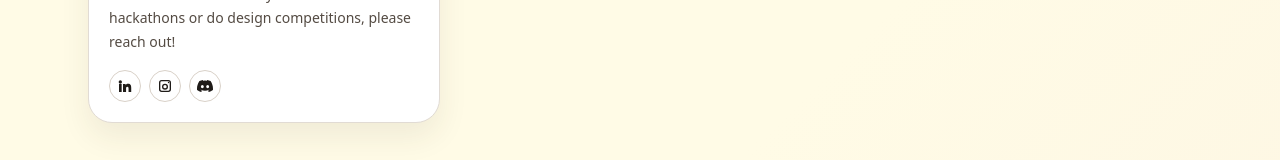
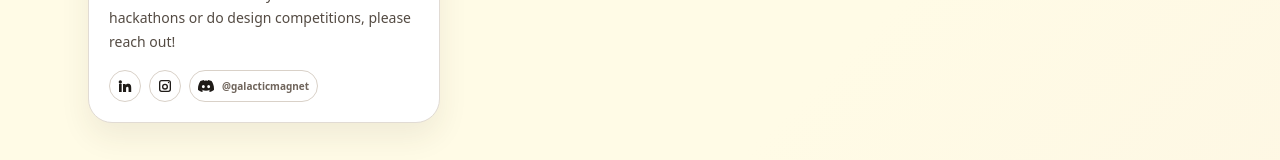
Before and after one commit to yangyang200706-a11y/uwme, a Next.js app: page /class-profile in a window 1280 px wide. Shown: the part 352-512 px from the top of the page. Built offline with nearby package versions, Linux system fonts and the light colour scheme.

Commit message:
fix discord username display

```diff
--- a/app/class-profile/page.tsx
+++ b/app/class-profile/page.tsx
@@ -181,11 +181,14 @@ export default function ClassProfilePage() {
                       return (
                         <span
                           key={link.label}
-                          className="flex h-8 w-8 items-center justify-center rounded-full border border-[#d9d1c8] text-[#1f1b18]"
+                          className="flex items-center gap-2 rounded-full border border-[#d9d1c8] px-2 py-1 text-[#1f1b18]"
                           aria-label={`Discord username ${displayHandle}`}
                           title={displayHandle}
                         >
-                          {socialIcons[link.label] ?? link.label}
+                          <span className="h-4 w-4">{socialIcons[link.label] ?? link.label}</span>
+                          <span className="text-[10px] normal-case tracking-normal text-[#6f645b]">
+                            {displayHandle}
+                          </span>
                         </span>
                       );
                     }
```
